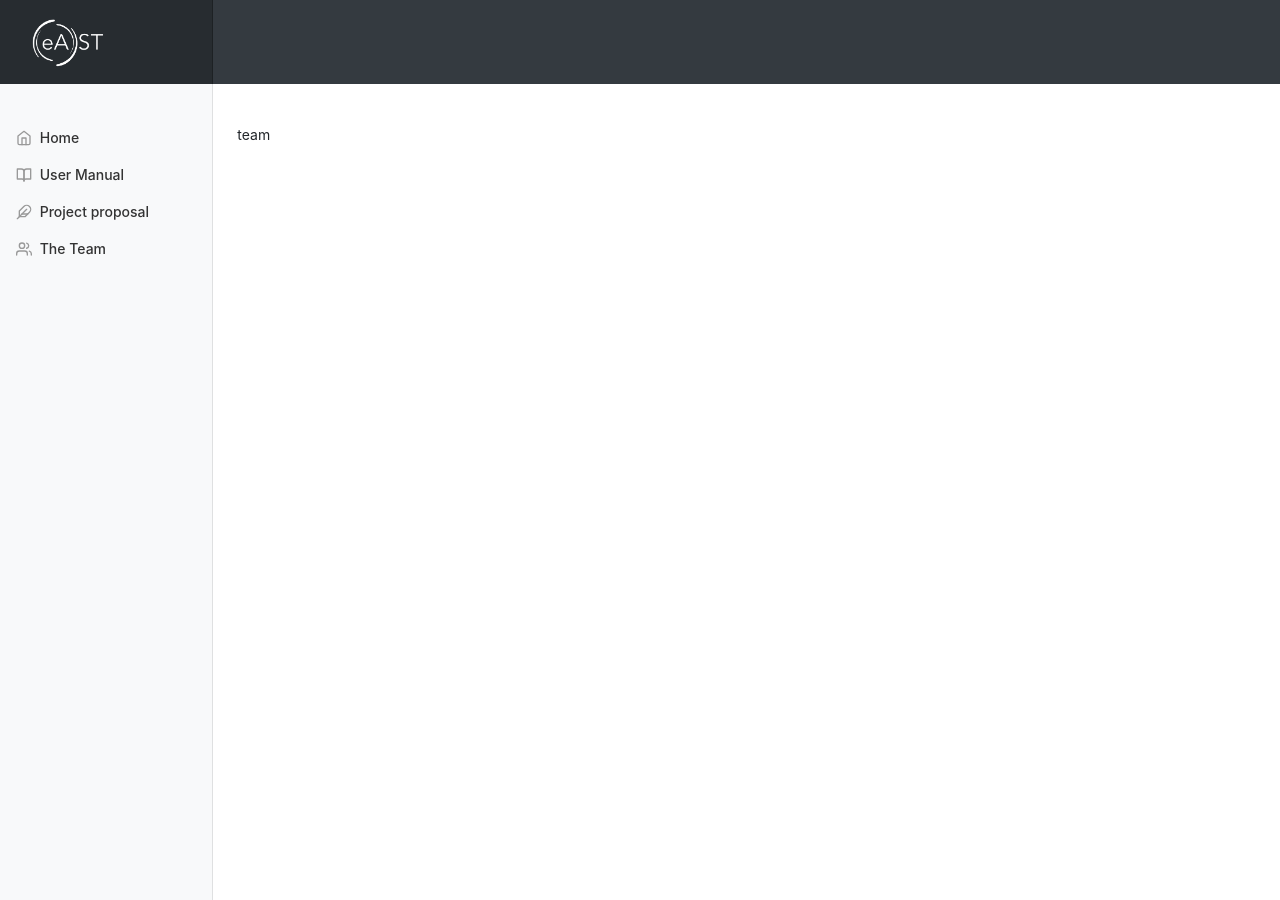
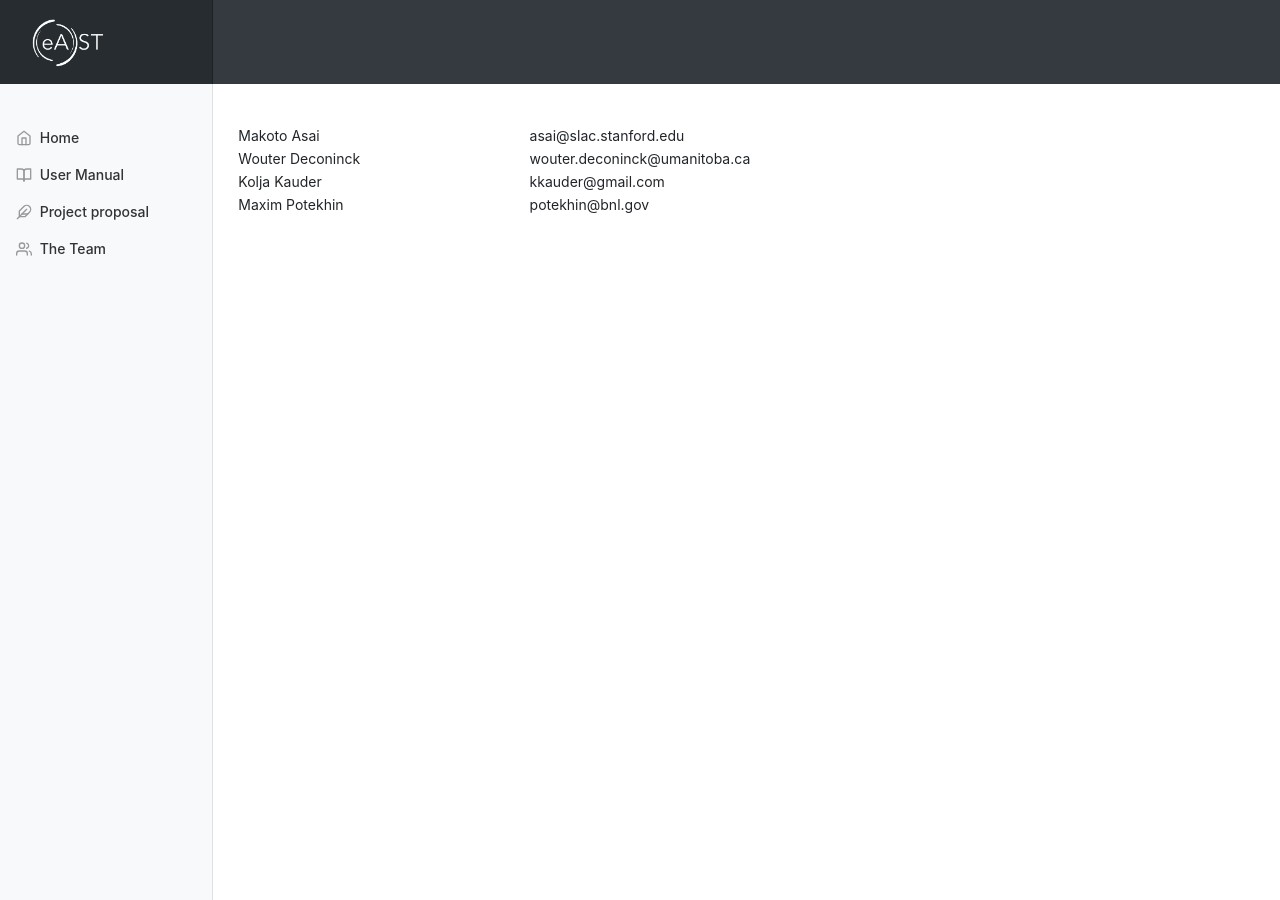
Before and after one commit to eic/east, a Jekyll site: the page built from docs/_content/team.md, in a window 1280 px wide. Built offline with Jekyll 4.4.1, drawn with Linux system fonts in a browser that asks for light colours; nearby versions of some CDN libraries.

Commit message:
Added "teams" data

```diff
--- a/docs/_content/team.md
+++ b/docs/_content/team.md
@@ -4,4 +4,16 @@ layout: base
 name: team
 ---
 
-team
+<table width="80%">
+  {% for who in site.data.team %}
+  <tr>
+  <td>
+  {{ who.full }}
+  </td>
+  <td>
+  {{ who.email }}
+  </td>
+  </tr>
+  {% endfor %}
+
+</table>
--- /dev/null
+++ b/docs/_data/team.yml
@@ -0,0 +1,15 @@
+- name: makoto
+  full: Makoto Asai
+  email: asai@slac.stanford.edu
+
+- name: wouter
+  full: Wouter Deconinck
+  email: wouter.deconinck@umanitoba.ca
+
+- name: kolja
+  full: Kolja Kauder
+  email: kkauder@gmail.com
+
+- name: maxim
+  full: Maxim Potekhin
+  email: potekhin@bnl.gov
```
Also changed, not shown: docs/index.html (deleted, +0 -11 lines), docs/index.md (added, +17 -0 lines).
